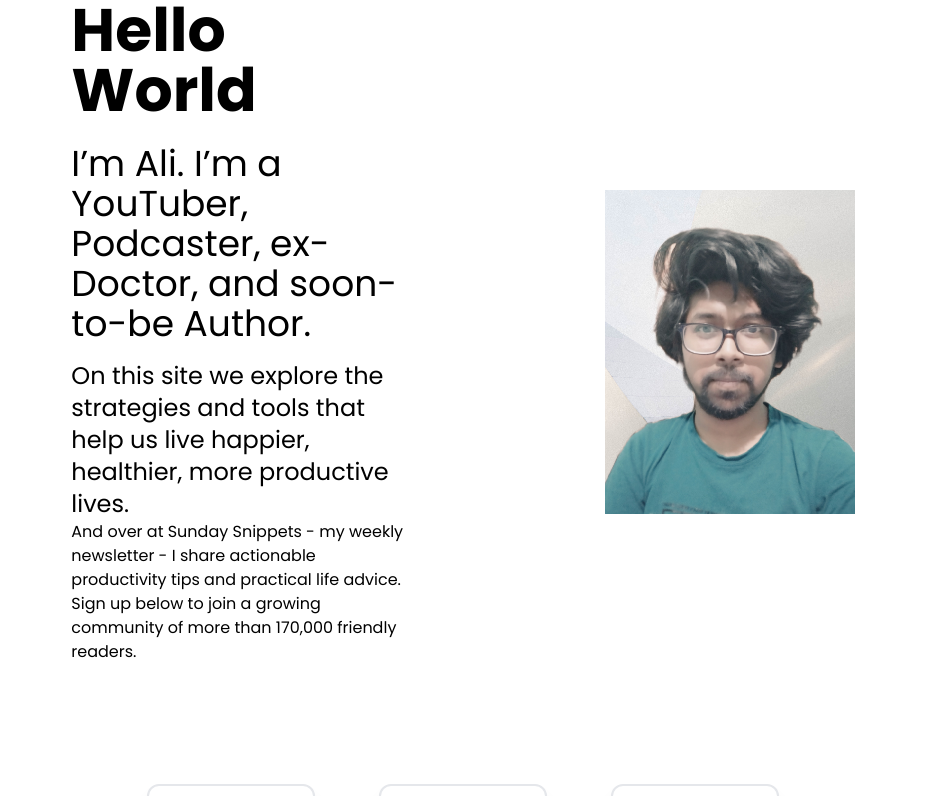
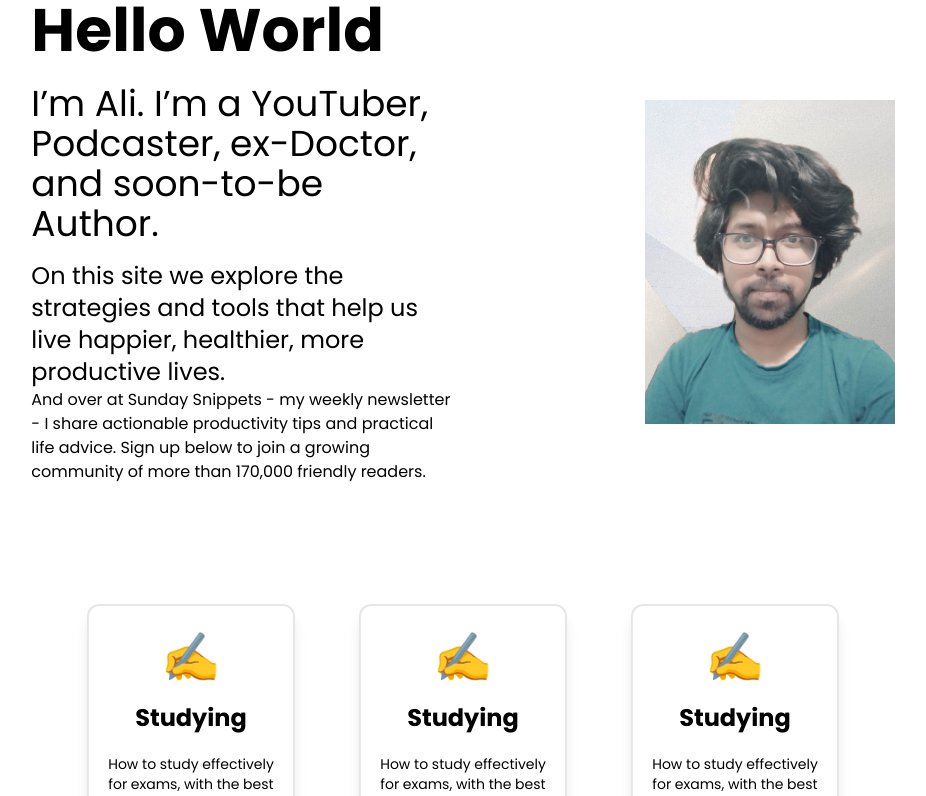
Before and after one commit to miftajannat/aliabdal_nextjs_clone, a Next.js app: page / in a window 1280 px wide. Shown: the top 796 px of the page, without its empty margins (177-1103 px from the left). Built offline with nearby package versions, Linux system fonts and the light colour scheme.

Commit message:
without 1040 fixed size all

```diff
--- a/pages/index.js
+++ b/pages/index.js
@@ -14,12 +14,12 @@ export default function Home() {
       <Head>
         <title>Home</title>
       </Head>
-      <div className='max-w-[1040px] ml-auto mr-auto box-border'>
+
       <Section1 />
       <Checkout />
       <Explore />
       <Booknote />
-      </div>
+
     </main>
 
   );
```
